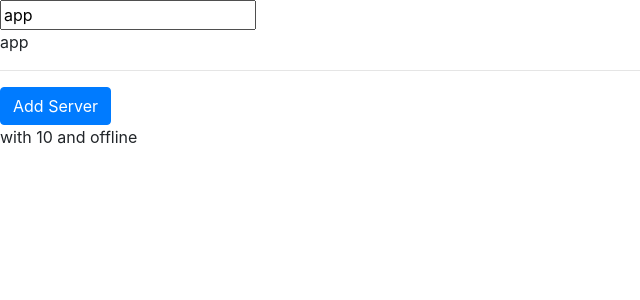
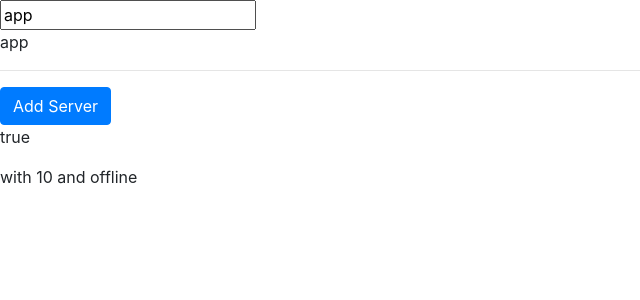
Before and after one commit to smaran123/my-dream-app, an Angular app: page / in a window 1280 px wide. Shown: the top 300 px of the page, without its empty margins (0-640 px from the left). Built offline with nearby package versions, Linux system fonts and the light colour scheme.

Commit message:
string interpolation vs property binding

```diff
--- a/src/app/servers/servers.component.html
+++ b/src/app/servers/servers.component.html
@@ -1,4 +1,8 @@
 <button
 class="btn btn-primary"
 [disabled]="!allowNewServer">Add Server</button>
+<!-- string interpolation -->
+<!-- <p>{{allowNewServer}}</p> -->
+<!-- Property Binding -->
+<p [innerText]="allowNewServer"></p>
 <app-server></app-server>
```
